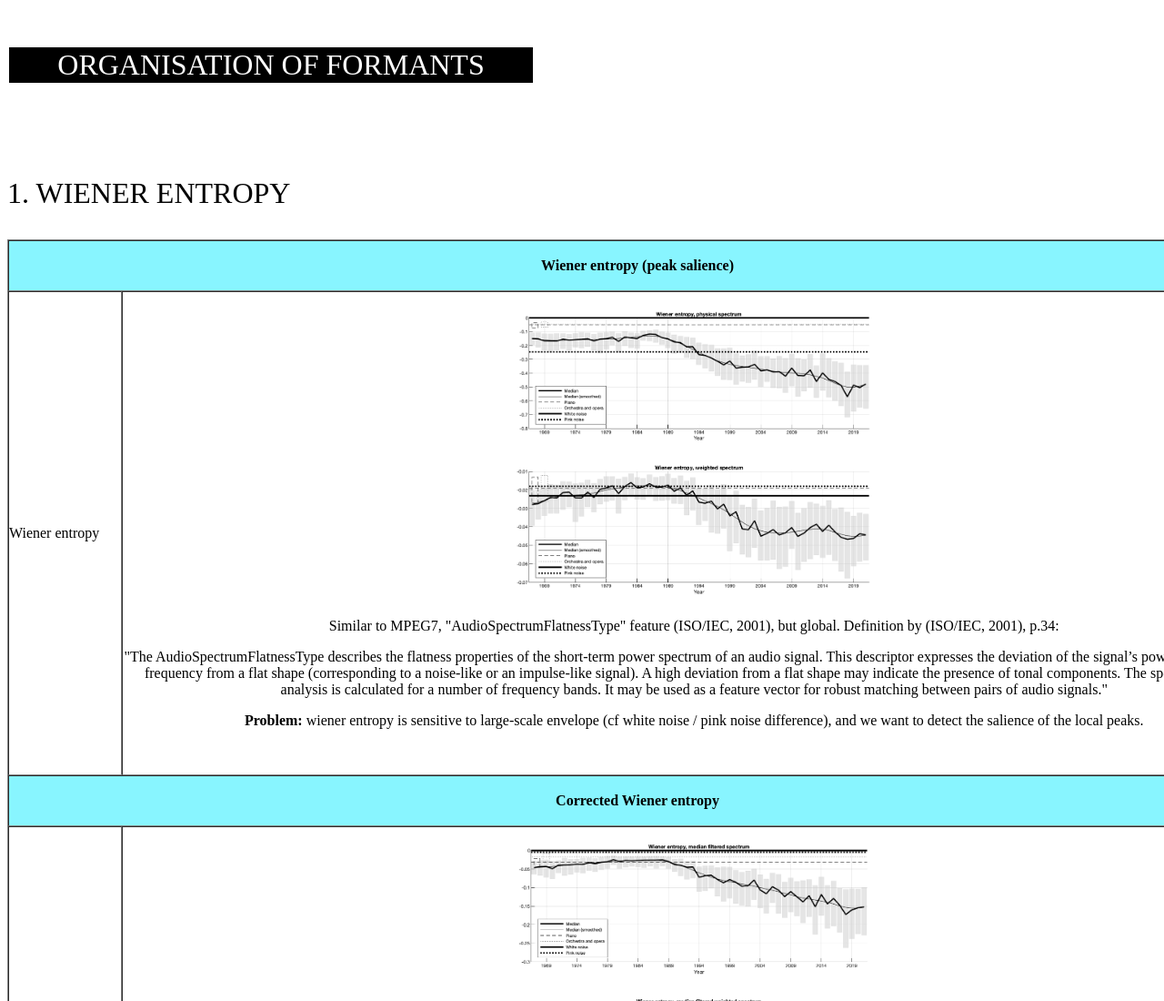
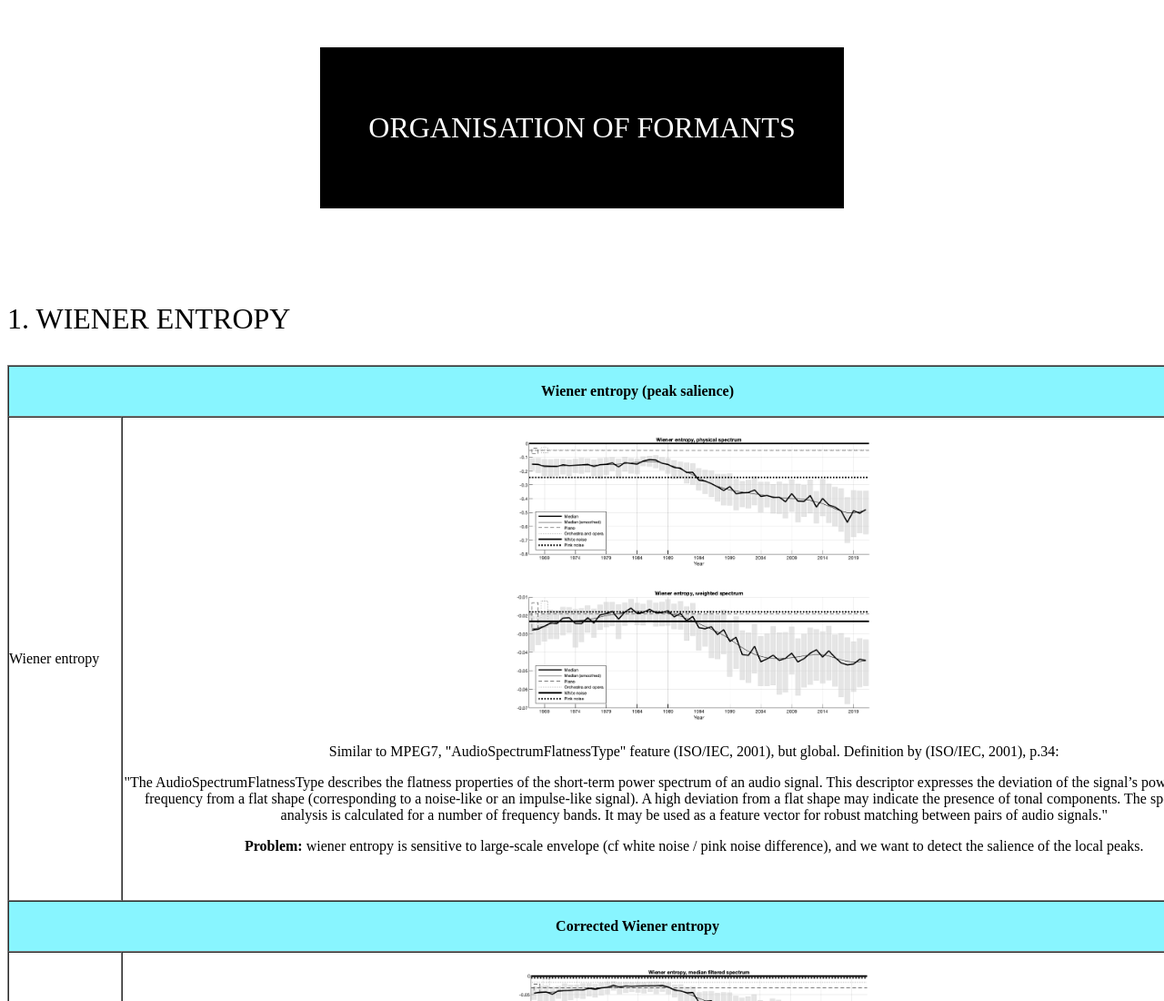
Before and after one commit to anonymous96397/rep, a plain HTML site: page docs/index.html in a window 1280 px wide. Shown: the top 1100 px of the page at 91% size. Drawn offline with Linux system fonts and the light colour scheme.

Commit message:
Update index.html

```diff
--- a/docs/index.html
+++ b/docs/index.html
@@ -7,10 +7,15 @@
 
 <body>
 <p>&nbsp;</p>
-<table width="580" border="0" text-align: center;>
+<table width="580" border="0" align="center" text-align: center;>
   <tbody text-align: center;>
     <tr text-align: center;>
-      <td width="574" bgcolor="#000000"><span style="font-size: xx-large; color: #FFFFFF; text-align: center;"><center>ORGANISATION OF FORMANTS</center></span></td>
+      <td width="574" bgcolor="#000000"><span style="font-size: xx-large; color: #FFFFFF; text-align: center;"><center>
+        <p><br>
+          ORGANISATION OF FORMANTS<br>
+          <br>
+        </p>
+      </center></span></td>
     </tr>
   </tbody>
 </table>
```
